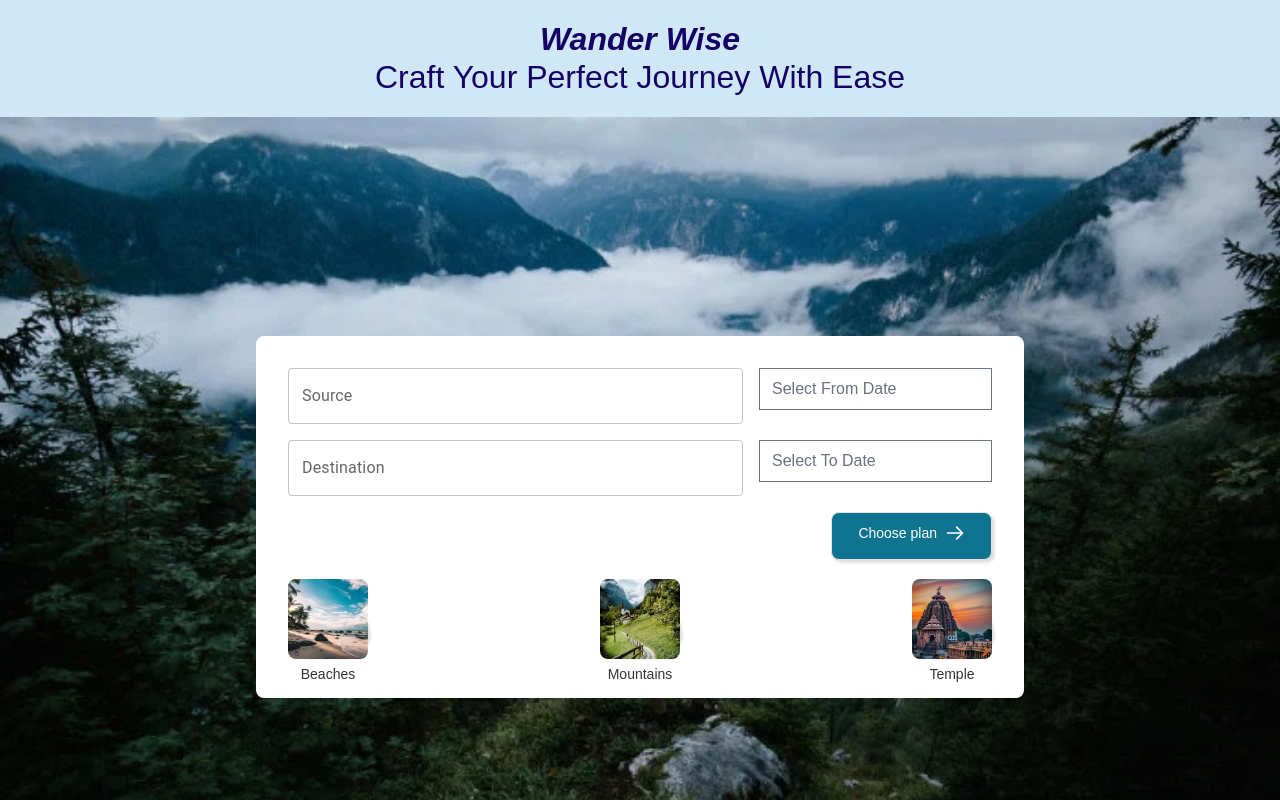
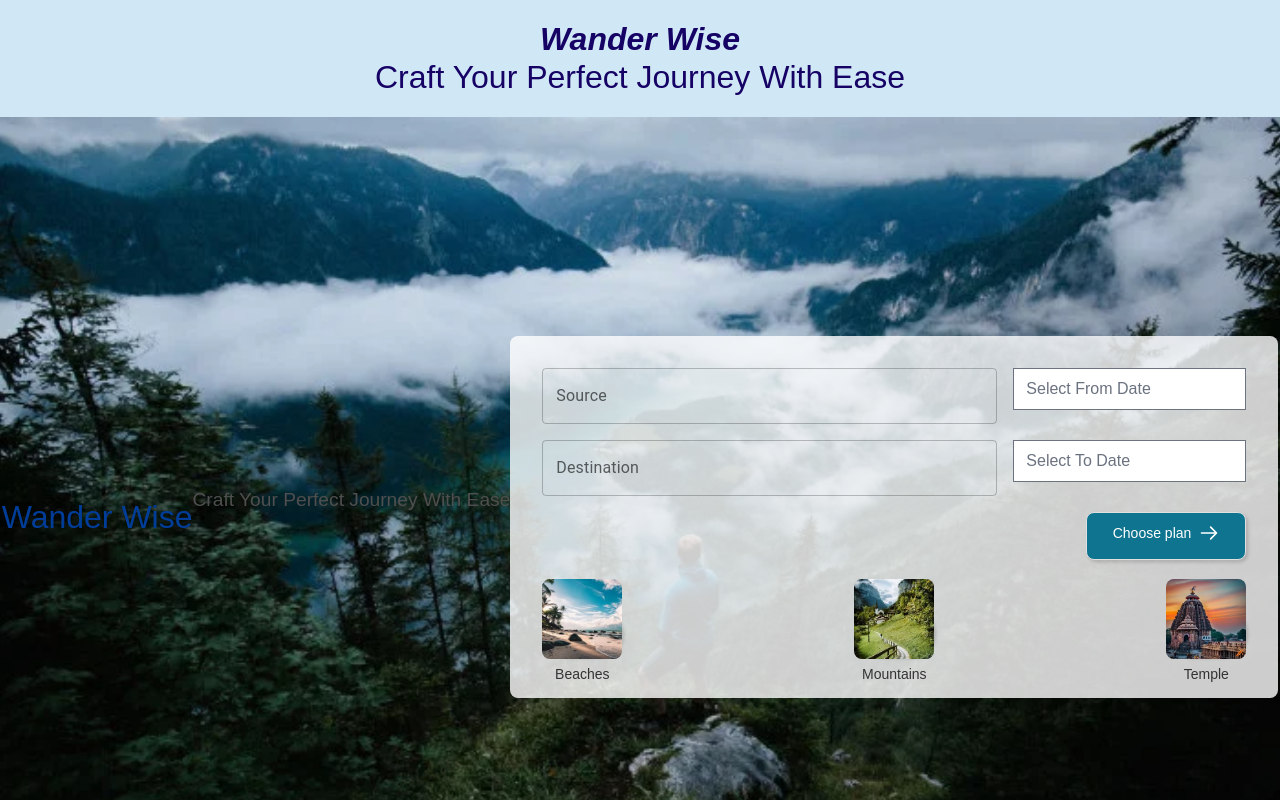
Before and after one commit to WanderWise-Co/WanderWise, a React (Vite) app in the folder client/: page /api/v1/home in a window 1280 px wide. Shown: the top 800 px of the page. Built offline with nearby package versions, Linux system fonts and the light colour scheme.

Commit message:
handling errors

```diff
--- a/client/src/Components/singleComponent/FormReq.module.css
+++ b/client/src/Components/singleComponent/FormReq.module.css
@@ -14,7 +14,7 @@
   display: flex;
   flex-direction: column;
   gap: 1rem;
-  background-color: white;
+  background-color: rgba(255, 255, 255, 0.8);
   padding: 2rem;
   border-radius: 8px;
   box-shadow: none;
--- a/client/src/Components/singleComponent/FormReq.tsx
+++ b/client/src/Components/singleComponent/FormReq.tsx
@@ -1,32 +1,34 @@
-// FormReq.tsx
 import { Button } from "flowbite-react";
 import { HiOutlineArrowRight } from "react-icons/hi";
-import TextField from '@mui/material/TextField';
+import TextField from "@mui/material/TextField";
 import DatePicker from "react-datepicker";
 import React, { useState } from "react";
-import { useNavigate } from 'react-router-dom';
-import styles from './FormReq.module.css';
+import { useNavigate } from "react-router-dom";
+import styles from "./FormReq.module.css";
 import "react-datepicker/dist/react-datepicker.css";
 import axios from "axios";
-import beach from '../../assets/beach.jpeg';
-import hill from '../../assets/hillstation.jpeg';
-import temple from '../../assets/temple.webp';
-import {isLoggedin} from '../../Utils/Auth'
+import beach from "../../assets/beach.jpeg";
+import hill from "../../assets/hillstation.jpeg";
+import temple from "../../assets/temple.webp";
+import { isLoggedin } from "../../Utils/Auth";
+
 const categories = [
-  { id: 1, name: 'Beaches', imgSrc: beach },
-  { id: 2, name: 'Mountains', imgSrc: hill },
-  { id: 3, name: 'Temple', imgSrc: temple },
+  { id: 1, name: "Beaches", imgSrc: beach },
+  { id: 2, name: "Mountains", imgSrc: hill },
+  { id: 3, name: "Temple", imgSrc: temple },
 ];
 
 const CategoryButton = ({ category, isSelected, onClick }: any) => (
   <button
-    className={`${styles.categoryButton} ${isSelected ? styles.selected : ''}`}
+    className={`${styles.categoryButton} ${isSelected ? styles.selected : ""}`}
     onClick={() => onClick(category.name)}
   >
     <img
       src={category.imgSrc}
       alt={category.name}
-      className={`${styles.buttonImage} ${isSelected ? styles.selectedImage : ''}`}
+      className={`${styles.buttonImage} ${
+        isSelected ? styles.selectedImage : ""
+      }`}
     />
     <span>{category.name}</span>
   </button>
@@ -36,9 +38,12 @@ export default function FormReq() {
   const [startDate, setStartDate] = useState<Date | null>(null);
   const [fromDate, setFromDate] = useState<Date | null>(null);
   const [selectedCategories, setSelectedCategories] = useState<string[]>([]);
-  const [source , setSource] = useState("");
+  const [source, setSource] = useState("");
   const [destination, setDestination] = useState("");
-  const [coordinates, setCoordinates] = useState<{ lat: number, lng: number } | null>(null); // Store coordinates
+  const [coordinates, setCoordinates] = useState<{
+    lat: number;
+    lng: number;
+  } | null>(null);
 
   const navigate = useNavigate();
 
@@ -53,19 +58,19 @@ export default function FormReq() {
   const handleChoosePlanClick = async () => {
     if (isLoggedin()) {
       try {
-        // Make sure the destination is passed to the geocode API request
-        const response = await axios.get(`https://maps.googleapis.com/maps/api/geocode/json`, {
-          params: {
-            address: destination, // Use the destination state value
-            key: import.meta.env.VITE_GOOGLE_MAPS_API_KEY,
-          },
-        });
-        console.log(response);
-        // Check if geocoding returns results
+        const response = await axios.get(
+          `https://maps.googleapis.com/maps/api/geocode/json`,
+          {
+            params: {
+              address: destination,
+              key: import.meta.env.VITE_GOOGLE_MAPS_API_KEY,
+            },
+          }
+        );
+
         if (response.data.results.length > 0) {
           const { lat, lng } = response.data.results[0].geometry.location;
 
-          // Pass coordinates via navigation state to the PlanPage
           navigate("/api/v1/planpage", {
             state: { coordinates: { lat, lng } },
           });
@@ -80,9 +85,14 @@ export default function FormReq() {
     }
   };
 
-
   return (
     <div className={styles.imageContainer}>
+      <h1 style={{ fontSize: "2rem", color: "#003d99", textAlign: "center" }}>
+        Wander Wise
+      </h1>
+      <p style={{ textAlign: "center", fontSize: "1.2rem", marginBottom: "2rem" }}>
+        Craft Your Perfect Journey With Ease
+      </p>
       <div className={styles.container}>
         <div className={styles.row}>
           <TextField
@@ -90,8 +100,8 @@ export default function FormReq() {
             label="Source"
             variant="outlined"
             value={source}
-            onChange={(e)=>setSource(e.target.value)}
-            className={`${styles.inputField} ${styles.smallInputField}`}
+            onChange={(e) => setSource(e.target.value)}
+            className={styles.inputField}
           />
           <DatePicker
             selected={fromDate}
@@ -108,7 +118,7 @@ export default function FormReq() {
             variant="outlined"
             value={destination}
             onChange={(e) => setDestination(e.target.value)}
-            className={`${styles.inputField} ${styles.smallInputField}`}
+            className={styles.inputField}
           />
           <DatePicker
             selected={startDate}
```
Also changed, not shown: 1 other file (tests, documents, lock files or other folders).
